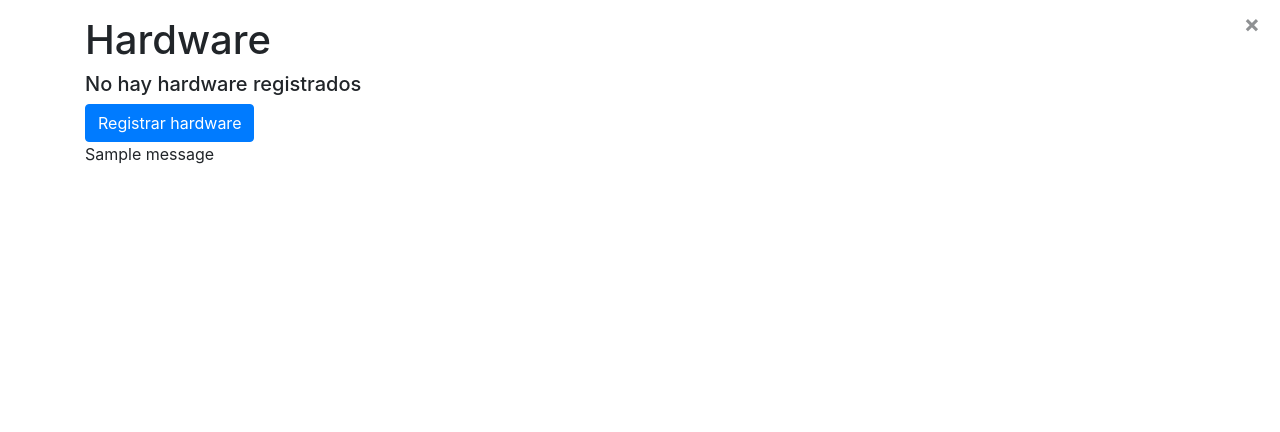
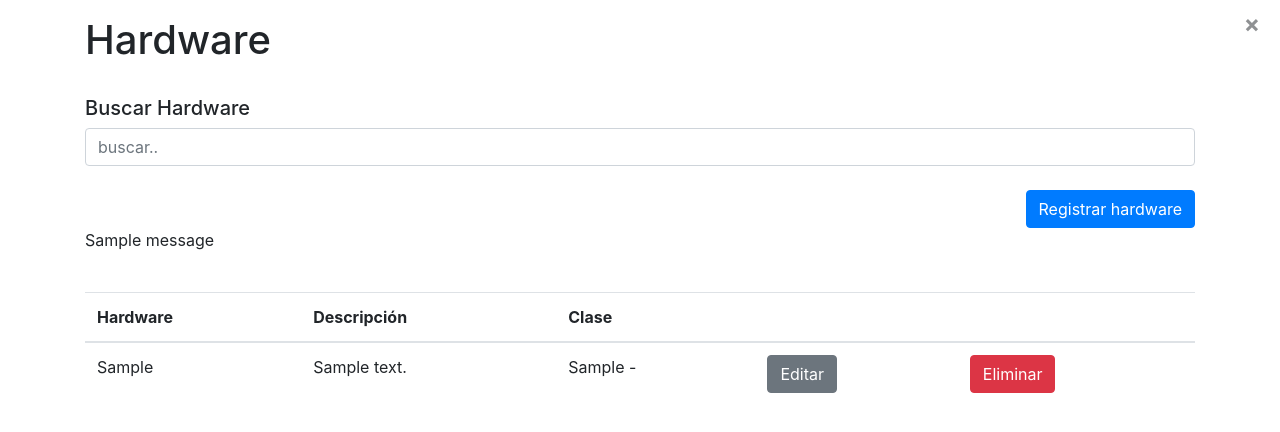
Before and after one commit to seb-novoa/Inventario, a Django app: page /equipo/hardware/ in a window 1280 px wide. Shown: the top 432 px of the page. Run offline with Django 3.2, Linux system fonts and the light colour scheme; tables that the repository leaves empty hold one stand-in row (values such as "Sample post"); one stand-in notice (Sample message) is shown; some libraries are stand-ins or nearby versions.

Commit message:
vista hardware con botones no funcionales

```diff
--- a/src/Equipo/Hardware/forms.py
+++ b/src/Equipo/Hardware/forms.py
@@ -19,6 +19,7 @@
 
     def __init__(self, *args, **kwargs):
         super(HardwareCreateForm, self).__init__(*args, **kwargs)
+        self.fields['descripcion'].required = False
         for visible in self.visible_fields():
             visible.field.widget.attrs['class'] = 'form-control'
 
--- a/src/Equipo/Hardware/views.py
+++ b/src/Equipo/Hardware/views.py
@@ -11,21 +11,27 @@
 class HardwareView(View):
     template_name   =   'Hardware/hardware.html'
 
+    def all_hardware(self):
+        return Hardware.objects.all()
+
+    def context_data(self, form = HardwareCreateForm()):
+        context = {
+            'form'  :   form,
+            'programas' :   self.all_hardware()
+        }
+        return context
+
     def get(self, request):
-        return render(request, self.template_name, {})
+        context = self.context_data()
+
+        return render(request, self.template_name, context)
 
 class CreateHardware(HardwareView):
     template_name   =   'Hardware/hardware_create_form.html'
 
-    def all_clases(self):
-        return Clase.objects.all()
 
-    def context_data(self, form = HardwareCreateForm()):
-        context = {
-            'form'  :   form,
-            'clases':   self.all_clases(),
-        }
-        return context
+
+
 
     def get(self, request):
         context = self.context_data()
--- a/src/Equipo/models.py
+++ b/src/Equipo/models.py
@@ -29,7 +29,8 @@
 
     def save(self, *args, **kwargs):
         self.hardware = self.hardware.lower()
-        self.descripcion = self.descripcion.lower()
+        if self.descripcion:
+            self.descripcion = self.descripcion.lower()
         super(Hardware, self).save(*args, **kwargs)
 
     def __str__(self):
--- a/src/Equipo/templates/Hardware/hardware.html
+++ b/src/Equipo/templates/Hardware/hardware.html
@@ -1,4 +1,6 @@
 {% extends 'base.html' %}
+
+{% load static %}
 
 {% block content%}
 
@@ -11,20 +13,46 @@
 <h5>Buscar Hardware </h5>
 <input id="buscar" type="text" class="form-control" placeholder="buscar..">
 
+<div class="text-right">
+  <br>
+  <a class="btn btn-primary" href="{% url "CreateHardware" %}">Registrar hardware</a>
+  <br>
+</div>
+
+{% if messages %}
+
+  <div class="messages alert-dismissible" id="Mensajes">
+      {% for message in messages %}
+      <button type="button" class="close" data-dismiss="alert">&times;</button>
+      <p {% if message.tags %} class="{{ message.tags }}"{% endif %}>{{ message }}</p>
+      {% endfor %}
+  </div><!--Mensajes-->
+
+{% endif %}
+
+
+
 <form class="" action="." method="post">{% csrf_token %}
+  <br>
   <table class="table">
     <thead>
       <tr>
-        <th>Lista de clases</th>
+        <th>Hardware</th>
+        <th>Descripción</th>
+        <th>Clase</th>
         <th></th>
         <th></th>
       </tr>
     </thead>
     <tbody id="myTable">
 
-      {% for class in clases %}
+      {% for programa in programas %}
       <tr >
-
+        <td>{{programa}}</td>
+        <td>{% if programa.descripcion %}{{programa.descripcion}}{% endif %}</td>
+        <td>{% for clase in programa.clases.all%} {{clase}} -{% endfor %}</td>
+        <td><button class="btn btn-secondary" type="button" name="button">Editar</button></td>
+        <td><button class="btn btn-danger" type="button" name="button">Eliminar</button></td>
       </tr>
       {% endfor %}
 
@@ -39,15 +67,12 @@
 {% endif %}
 
 
-{% if messages %}
 
-  <div class="messages alert-dismissible" id="Mensajes">
-      {% for message in messages %}
-      <button type="button" class="close" data-dismiss="alert">&times;</button>
-      <p {% if message.tags %} class="{{ message.tags }}"{% endif %}>{{ message }}</p>
-      {% endfor %}
-  </div><!--Mensajes-->
-
-{% endif %}
 
 {% endblock %}
+
+{% block script %}
+<script src="{% static "js/buscar.js"%}">
+
+</script>
+{% endblock %}
```
